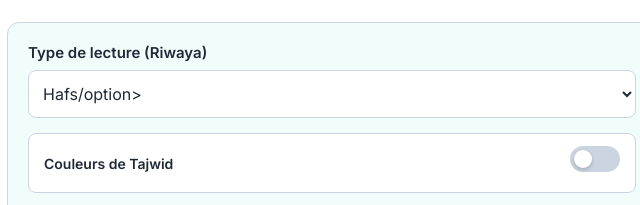
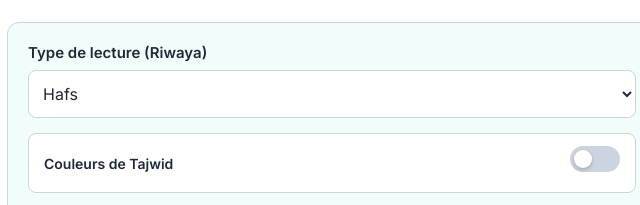
Before and after one commit to ImaneELOUAFI/hifz-companion, a plain HTML site: page index.html in a window 1280 px wide. Shown: the part 285-490 px from the top of the page, 308-948 px from the left. Drawn offline with Linux system fonts and the light colour scheme; no server answers.

Commit message:
Add files via upload

```diff
--- a/index.html
+++ b/index.html
@@ -50,7 +50,7 @@
                 <div class="control-group">
                     <label for="riwaya-select" data-i18n="riwayaLabel">Type de lecture (Riwaya)</label>
                     <select id="riwaya-select" class="surah-select">
-                        <option value="hafs">Hafs/option>
+                        <option value="hafs">Hafs</option>
                         <option value="warsh">Warsh</option>
                     </select>
                 </div>
```
